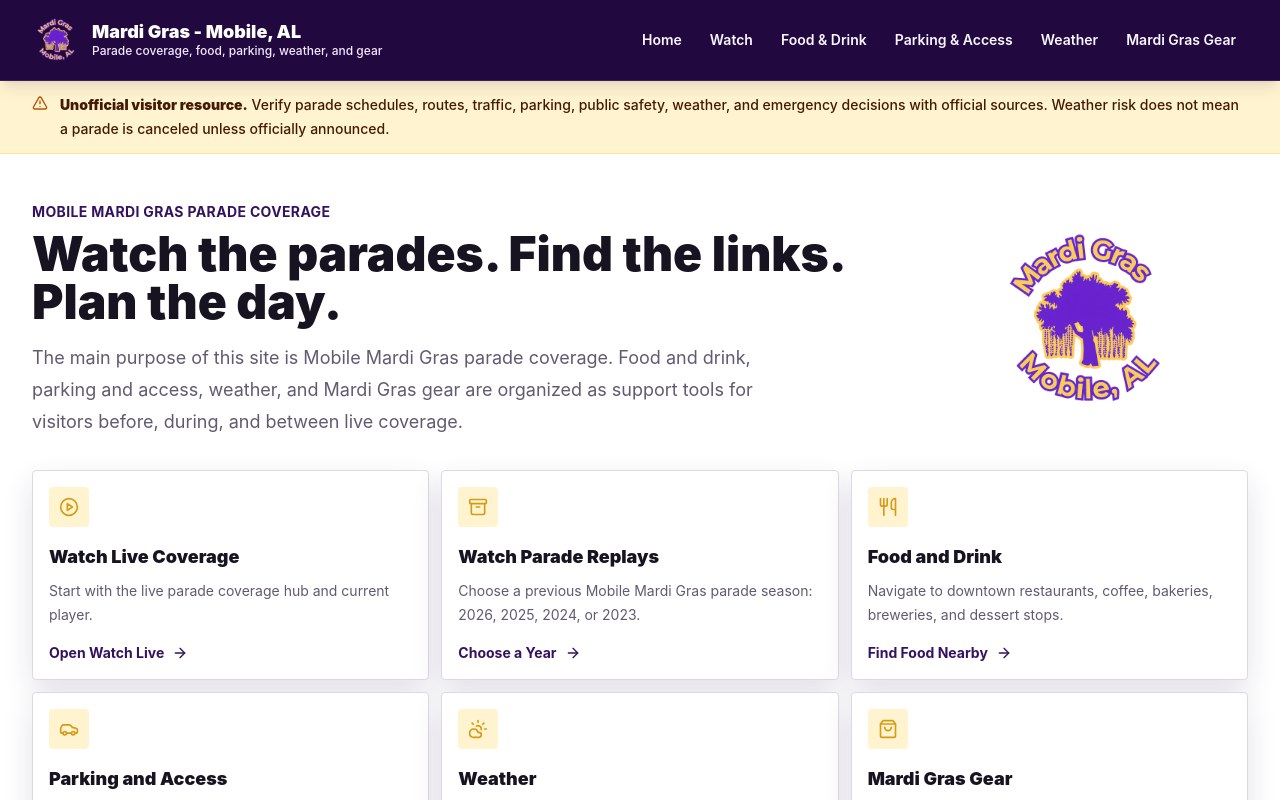
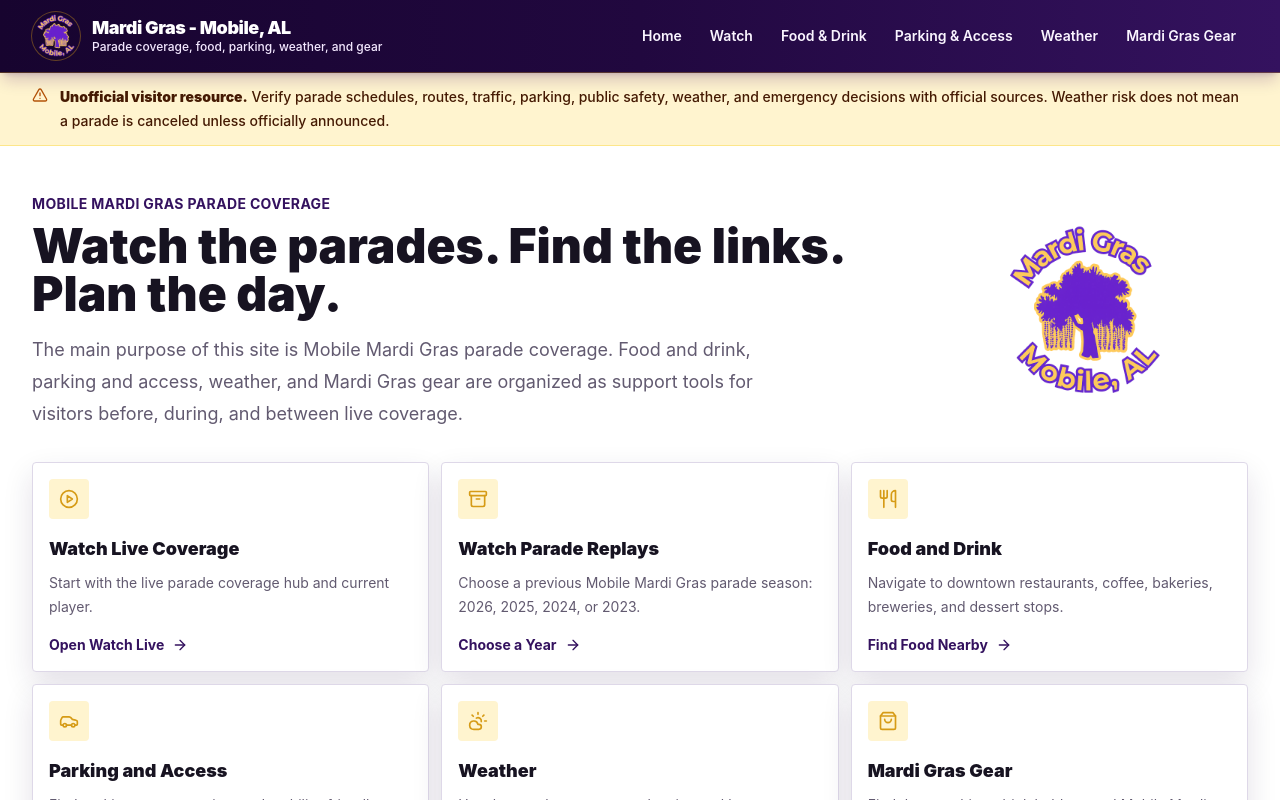
Before and after one commit to TheCryptoArborist/251mardigras, a Next.js app: page / in a window 1280 px wide. Shown: the top 800 px of the page. Built offline with nearby package versions, Linux system fonts and the light colour scheme.

Commit message:
Polish header with purple and gold treatment

```diff
--- a/src/components/SiteHeader.tsx
+++ b/src/components/SiteHeader.tsx
@@ -13,14 +13,14 @@ const navItems = [
 
 export function SiteHeader() {
   return (
-    <header className="sticky top-0 z-30 border-b border-white/10 bg-parade-purpleDark text-white shadow-lg shadow-purple-950/10">
-      <div className="mx-auto flex max-w-7xl flex-col gap-3 px-4 py-4 sm:px-6 lg:px-8 xl:flex-row xl:items-center xl:justify-between">
-        <Link href="/" className="flex min-w-0 items-center gap-3">
-          <span className="flex h-12 w-12 shrink-0 items-center justify-center overflow-visible">
+    <header className="sticky top-0 z-30 border-b border-parade-gold/30 bg-gradient-to-r from-parade-purpleDeep via-parade-purpleDark to-parade-purple text-white shadow-lg shadow-purple-950/20">
+      <div className="mx-auto flex max-w-7xl flex-col gap-3 px-4 py-3 sm:px-6 lg:px-8 xl:flex-row xl:items-center xl:justify-between">
+        <Link href="/" className="group flex min-w-0 items-center gap-3">
+          <span className="flex h-12 w-12 shrink-0 items-center justify-center overflow-visible rounded-full ring-1 ring-parade-gold/40 transition group-hover:ring-parade-gold">
             <Image src={SITE_LOGO_PATH} alt={SITE_LOGO_ALT} width={48} height={48} className="h-full w-full object-contain" priority />
           </span>
           <span className="min-w-0">
-            <span className="block text-lg font-black leading-tight">{SITE_BRAND_NAME}</span>
+            <span className="block text-lg font-black leading-tight tracking-tight">{SITE_BRAND_NAME}</span>
             <span className="block text-xs font-medium text-purple-100">Parade coverage, food, parking, weather, and gear</span>
           </span>
         </Link>
@@ -30,7 +30,7 @@ export function SiteHeader() {
             <Link
               key={item.href}
               href={item.href}
-              className="rounded px-3 py-2 text-purple-50 transition hover:bg-white/10 focus:outline-none focus:ring-2 focus:ring-parade-gold"
+              className="rounded-full px-3 py-2 text-purple-50 transition hover:bg-white/10 hover:text-parade-goldBright focus:outline-none focus:ring-2 focus:ring-parade-gold"
             >
               {item.label}
             </Link>
```
